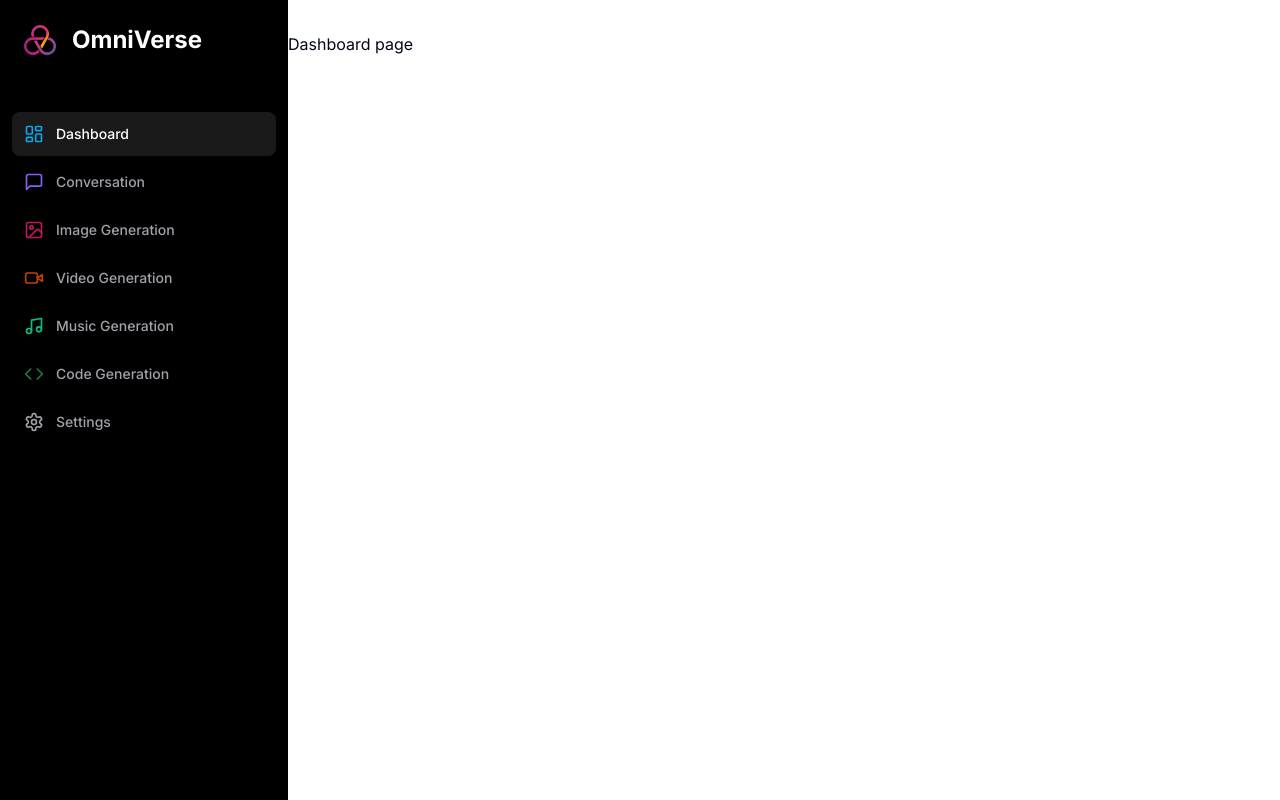
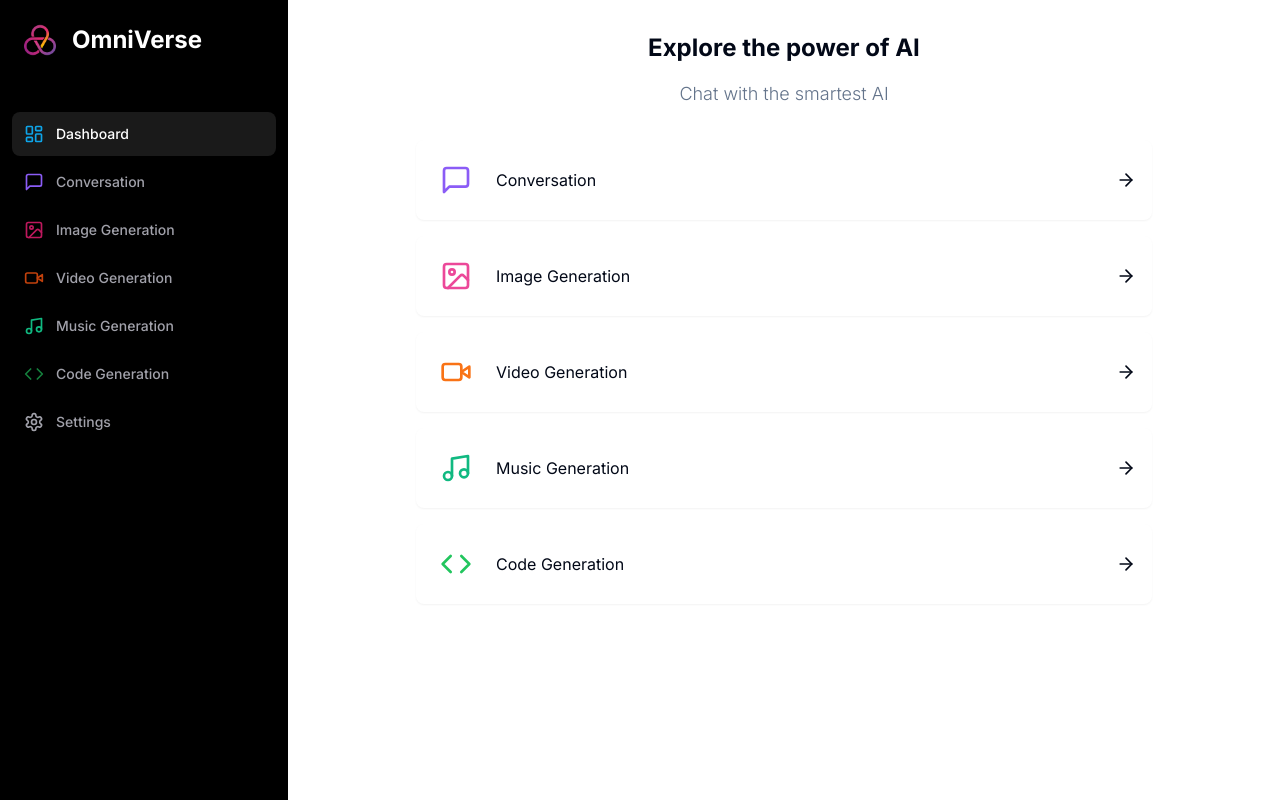
Before and after one commit to vedant343/OmniVerse.ai, a Next.js app: page /dashboard in a window 1280 px wide. Built offline with nearby package versions, Linux system fonts and the light colour scheme.

Commit message:
Dashboard landing done

```diff
--- a/app/(dashboard)/(routes)/dashboard/page.tsx
+++ b/app/(dashboard)/(routes)/dashboard/page.tsx
@@ -1,10 +1,81 @@
-import Navbar from "@/components/navbar";
-import { Sidebar } from "@/components/sidebar";
+"use client";
 
+import { Card } from "@/components/ui/card";
+import { cn } from "@/lib/utils";
+import {
+  ArrowRight,
+  CodeIcon,
+  ImageIcon,
+  MessageSquare,
+  Music,
+  VideoIcon,
+} from "lucide-react";
+
+const tools = [
+  {
+    label: "Conversation",
+    icon: MessageSquare,
+    color: "text-violet-500",
+    bgcolor: "text-violet-500/10",
+    href: "/conversation",
+  },
+
+  {
+    label: "Image Generation",
+    icon: ImageIcon,
+    color: "text-pink-500",
+    bgcolor: "text-pink-700/10",
+    href: "/conversation",
+  },
+  {
+    label: "Video Generation",
+    icon: VideoIcon,
+    color: "text-orange-500",
+    bgcolor: "text-orange-500/10",
+    href: "/video",
+  },
+  {
+    label: "Music Generation",
+    icon: Music,
+    color: "text-emerald-500",
+    bgcolor: "text-emerald-500/10",
+    href: "/music",
+  },
+  {
+    label: "Code Generation",
+    icon: CodeIcon,
+    color: "text-green-500",
+    bgcolor: "text-green-500/10",
+    href: "/code",
+  },
+];
 const DashbaordPage = () => {
   return (
     <div>
-      <p>Dashboard page</p>
+      <div className="mb-8 space-y-4">
+        <h2 className="text-2xl md:text:4xl font-bold text-center">
+          Explore the power of AI
+        </h2>
+        <p className="text-muted-foreground  font-light text-small md:text-lg text-center">
+          Chat with the smartest AI{" "}
+        </p>
+      </div>
+      <div className="px-4 md:px-20 lg:px-32 space-y-4">
+        {tools.map((tool) => (
+          <Card
+            key={tool.href}
+            className="p-4 border/5 flex items-center justify-between hover:shadow-md transition cursor-pointer"
+          >
+            <div className="flex items-center gap-x-4">
+              <div className={cn("p-2 w-fit rounded-md", tool.bgcolor)}>
+                <tool.icon className={cn("w-8 h-8", tool.color)} />
+              </div>
+              <div className="font-semifold">{tool.label}</div>
+            </div>
+            <ArrowRight className="w-5 h-5" />
+          </Card>
+        ))}
+      </div>
     </div>
   );
 };
--- a/components/ui/card.tsx
+++ b/components/ui/card.tsx
@@ -1,6 +1,6 @@
-import * as React from "react";
+import * as React from "react"
 
-import { cn } from "@/lib/utils";
+import { cn } from "@/lib/utils"
 
 const Card = React.forwardRef<
   HTMLDivElement,
@@ -14,8 +14,8 @@
     )}
     {...props}
   />
-));
-Card.displayName = "Card";
+))
+Card.displayName = "Card"
 
 const CardHeader = React.forwardRef<
   HTMLDivElement,
@@ -26,8 +26,8 @@
     className={cn("flex flex-col space-y-1.5 p-6", className)}
     {...props}
   />
-));
-CardHeader.displayName = "CardHeader";
+))
+CardHeader.displayName = "CardHeader"
 
 const CardTitle = React.forwardRef<
   HTMLParagraphElement,
@@ -41,8 +41,8 @@
     )}
     {...props}
   />
-));
-CardTitle.displayName = "CardTitle";
+))
+CardTitle.displayName = "CardTitle"
 
 const CardDescription = React.forwardRef<
   HTMLParagraphElement,
@@ -53,16 +53,16 @@
     className={cn("text-sm text-muted-foreground", className)}
     {...props}
   />
-));
-CardDescription.displayName = "CardDescription";
+))
+CardDescription.displayName = "CardDescription"
 
 const CardContent = React.forwardRef<
   HTMLDivElement,
   React.HTMLAttributes<HTMLDivElement>
 >(({ className, ...props }, ref) => (
   <div ref={ref} className={cn("p-6 pt-0", className)} {...props} />
-));
-CardContent.displayName = "CardContent";
+))
+CardContent.displayName = "CardContent"
 
 const CardFooter = React.forwardRef<
   HTMLDivElement,
@@ -70,17 +70,10 @@
 >(({ className, ...props }, ref) => (
   <div
     ref={ref}
-    className={cn(" flex items-center p-6 pt-0", className)}
+    className={cn("flex items-center p-6 pt-0", className)}
     {...props}
   />
-));
-CardFooter.displayName = "CardFooter";
+))
+CardFooter.displayName = "CardFooter"
 
-export {
-  Card,
-  CardHeader,
-  CardFooter,
-  CardTitle,
-  CardDescription,
-  CardContent,
-};
+export { Card, CardHeader, CardFooter, CardTitle, CardDescription, CardContent }
```
